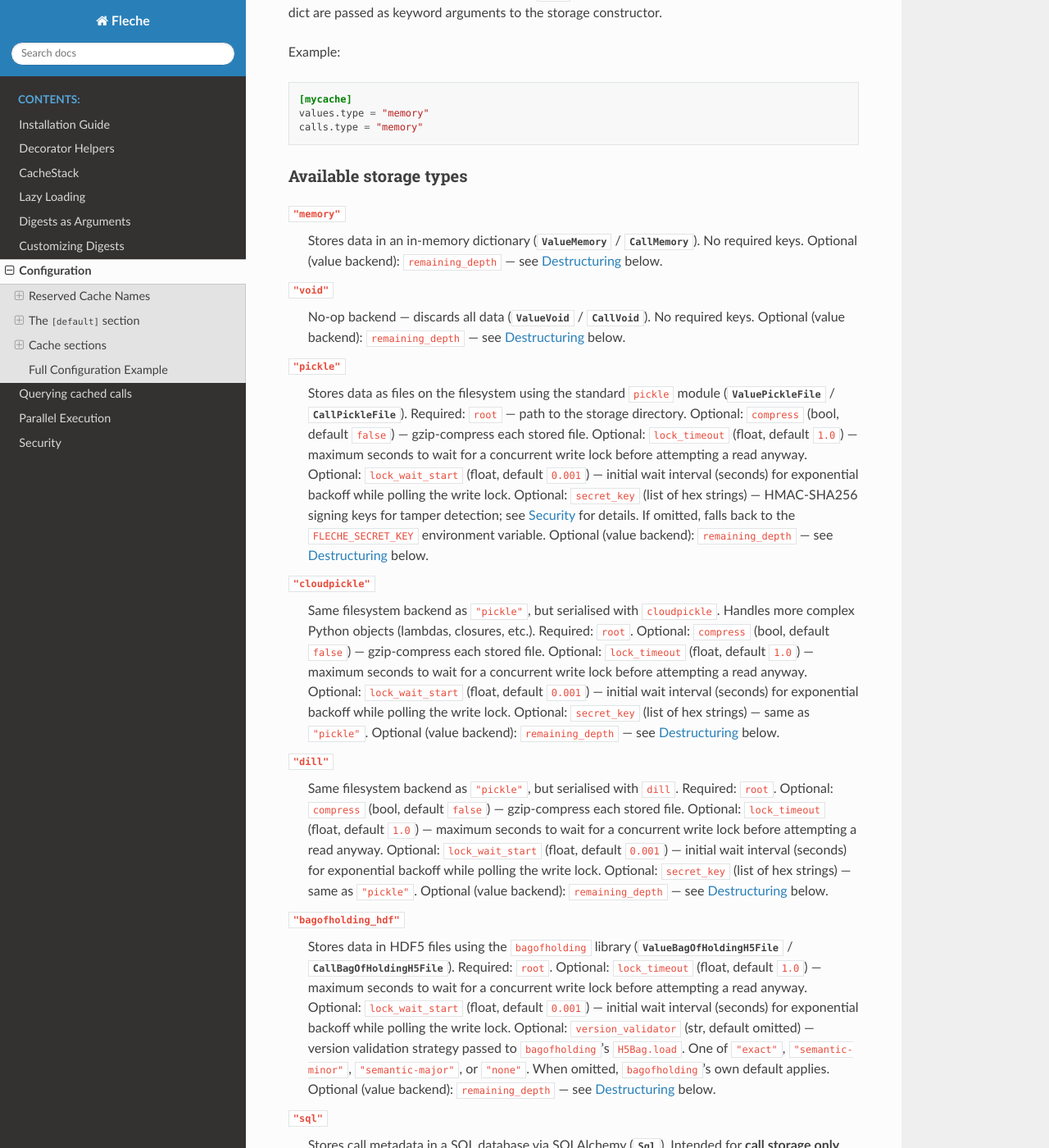
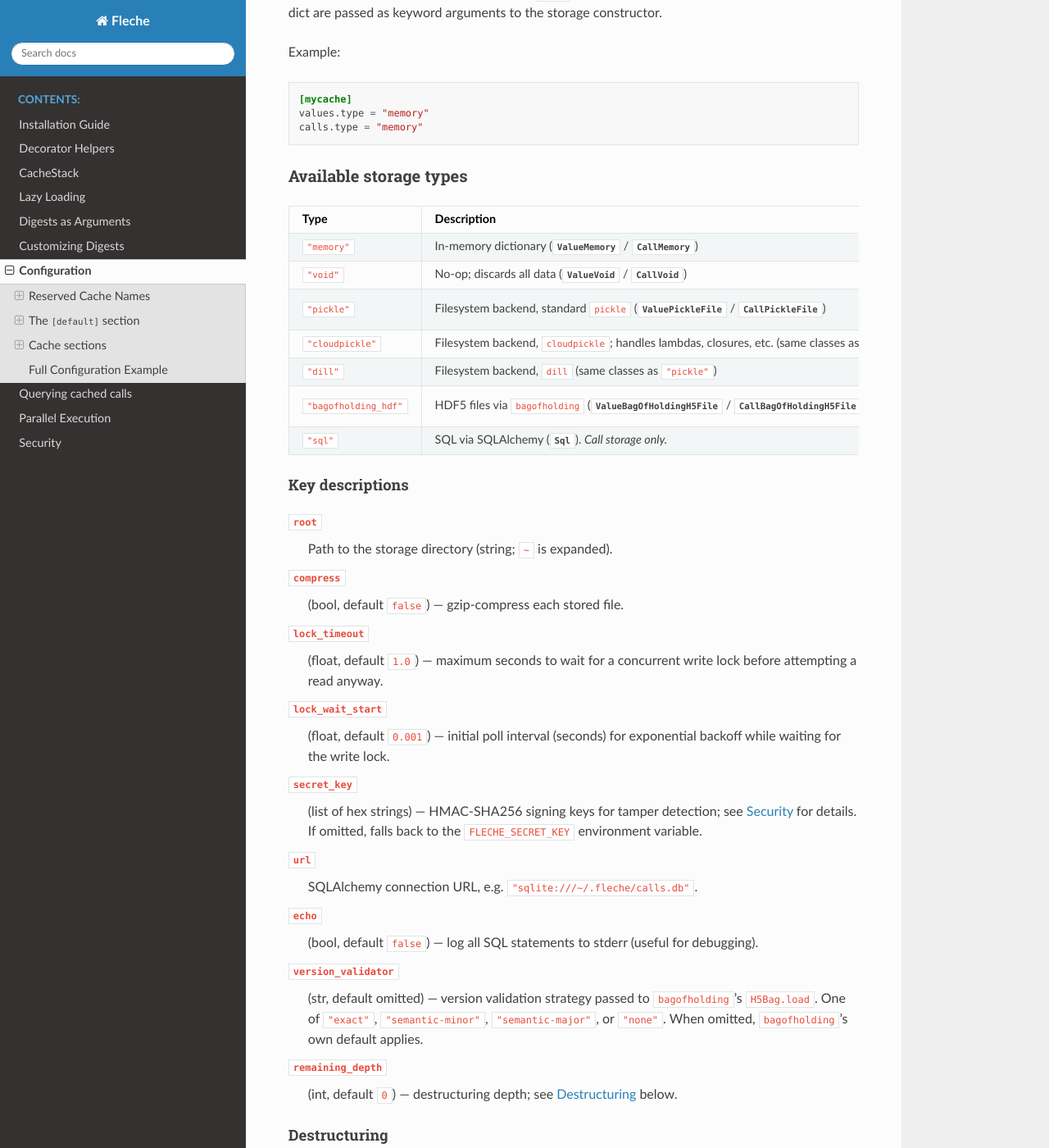
Before and after one commit to pmrv/fleche, a Sphinx documentation site: the page built from docs/configuration.rst, in a window 1280 px wide and 1400 px high, scrolled down 1999 px. Shown: the whole window at 82% size. Built offline with Sphinx 7.4.7 and the Read the Docs theme 3.1.0, drawn with Linux system fonts in a browser that asks for light colours; pages that are not in the unit, such as notebooks, are missing from menus; some of the changed text lies outside the part shown.

Commit message:
docs: reformat storage types as list-table; fix void/memory remaining… (#372)
…_depth docs

- configuration.rst: replace definition-list with a list-table for quick
reference, followed by a single "Key descriptions" section to avoid
repeating each optional key per backend
- configuration.rst: remove erroneous `remaining_depth` entry for "void"
(ValueVoid does not use DestructuringMixin)
- security.rst: fix "Backward Compatibility" heading underline (was 20
dashes for a 22-character title — RST syntax error)
- config.py docstring: remove `remaining_depth` from "void" to match
code
- config.py: pass **d in the "memory" storage_from_config case so that
`remaining_depth` is actually forwarded to ValueMemory (was silently
ignored before)

Co-authored-by: claude[bot] <41898282+claude[bot]@users.noreply.github.com>

```diff
--- a/docs/configuration.rst
+++ b/docs/configuration.rst
@@ -98,78 +98,90 @@ Example:
 Available storage types
 ~~~~~~~~~~~~~~~~~~~~~~~
 
-``"memory"``
-    Stores data in an in-memory dictionary
-    (:class:`~fleche.storage.ValueMemory` / :class:`~fleche.storage.CallMemory`).
-    No required keys.
-    Optional (value backend): ``remaining_depth`` — see `Destructuring`_ below.
+.. list-table::
+   :header-rows: 1
+   :widths: 20 35 15 30
 
-``"void"``
-    No-op backend — discards all data
-    (:class:`~fleche.storage.ValueVoid` / :class:`~fleche.storage.CallVoid`).
-    No required keys.
-    Optional (value backend): ``remaining_depth`` — see `Destructuring`_ below.
+   * - Type
+     - Description
+     - Required
+     - Optional
+   * - ``"memory"``
+     - In-memory dictionary
+       (:class:`~fleche.storage.ValueMemory` / :class:`~fleche.storage.CallMemory`)
+     - —
+     - ``remaining_depth`` *(value only)*
+   * - ``"void"``
+     - No-op; discards all data
+       (:class:`~fleche.storage.ValueVoid` / :class:`~fleche.storage.CallVoid`)
+     - —
+     - —
+   * - ``"pickle"``
+     - Filesystem backend, standard ``pickle``
+       (:class:`~fleche.storage.ValuePickleFile` / :class:`~fleche.storage.CallPickleFile`)
+     - ``root``
+     - ``compress``, ``lock_timeout``, ``lock_wait_start``,
+       ``secret_key``, ``remaining_depth`` *(value only)*
+   * - ``"cloudpickle"``
+     - Filesystem backend, ``cloudpickle``; handles lambdas, closures, etc.
+       (same classes as ``"pickle"``)
+     - ``root``
+     - same as ``"pickle"``
+   * - ``"dill"``
+     - Filesystem backend, ``dill``
+       (same classes as ``"pickle"``)
+     - ``root``
+     - same as ``"pickle"``
+   * - ``"bagofholding_hdf"``
+     - HDF5 files via ``bagofholding``
+       (:class:`~fleche.storage.ValueBagOfHoldingH5File` /
+       :class:`~fleche.storage.CallBagOfHoldingH5File`)
+     - ``root``
+     - ``lock_timeout``, ``lock_wait_start``,
+       ``version_validator``, ``remaining_depth`` *(value only)*
+   * - ``"sql"``
+     - SQL via SQLAlchemy (:class:`~fleche.storage.Sql`).
+       *Call storage only.*
+     - ``url``
+     - ``echo``
 
-``"pickle"``
-    Stores data as files on the filesystem using the standard ``pickle`` module
-    (:class:`~fleche.storage.ValuePickleFile` / :class:`~fleche.storage.CallPickleFile`).
-    Required: ``root`` — path to the storage directory.
-    Optional: ``compress`` (bool, default ``false``) — gzip-compress each stored file.
-    Optional: ``lock_timeout`` (float, default ``1.0``) — maximum seconds to wait for
-    a concurrent write lock before attempting a read anyway.
-    Optional: ``lock_wait_start`` (float, default ``0.001``) — initial wait interval
-    (seconds) for exponential backoff while polling the write lock.
-    Optional: ``secret_key`` (list of hex strings) — HMAC-SHA256 signing keys for
-    tamper detection; see :doc:`security` for details.  If omitted, falls back to the
+Key descriptions
+^^^^^^^^^^^^^^^^
+
+``root``
+    Path to the storage directory (string; ``~`` is expanded).
+
+``compress``
+    (bool, default ``false``) — gzip-compress each stored file.
+
+``lock_timeout``
+    (float, default ``1.0``) — maximum seconds to wait for a concurrent write lock
+    before attempting a read anyway.
+
+``lock_wait_start``
+    (float, default ``0.001``) — initial poll interval (seconds) for exponential
+    backoff while waiting for the write lock.
+
+``secret_key``
+    (list of hex strings) — HMAC-SHA256 signing keys for tamper detection;
+    see :doc:`security` for details.  If omitted, falls back to the
     ``FLECHE_SECRET_KEY`` environment variable.
-    Optional (value backend): ``remaining_depth`` — see `Destructuring`_ below.
 
-``"cloudpickle"``
-    Same filesystem backend as ``"pickle"``, but serialised with ``cloudpickle``.
-    Handles more complex Python objects (lambdas, closures, etc.).
-    Required: ``root``.
-    Optional: ``compress`` (bool, default ``false``) — gzip-compress each stored file.
-    Optional: ``lock_timeout`` (float, default ``1.0``) — maximum seconds to wait for
-    a concurrent write lock before attempting a read anyway.
-    Optional: ``lock_wait_start`` (float, default ``0.001``) — initial wait interval
-    (seconds) for exponential backoff while polling the write lock.
-    Optional: ``secret_key`` (list of hex strings) — same as ``"pickle"``.
-    Optional (value backend): ``remaining_depth`` — see `Destructuring`_ below.
+``url``
+    SQLAlchemy connection URL, e.g. ``"sqlite:///~/.fleche/calls.db"``.
 
-``"dill"``
-    Same filesystem backend as ``"pickle"``, but serialised with ``dill``.
-    Required: ``root``.
-    Optional: ``compress`` (bool, default ``false``) — gzip-compress each stored file.
-    Optional: ``lock_timeout`` (float, default ``1.0``) — maximum seconds to wait for
-    a concurrent write lock before attempting a read anyway.
-    Optional: ``lock_wait_start`` (float, default ``0.001``) — initial wait interval
-    (seconds) for exponential backoff while polling the write lock.
-    Optional: ``secret_key`` (list of hex strings) — same as ``"pickle"``.
-    Optional (value backend): ``remaining_depth`` — see `Destructuring`_ below.
+``echo``
+    (bool, default ``false``) — log all SQL statements to stderr (useful for
+    debugging).
 
-``"bagofholding_hdf"``
-    Stores data in HDF5 files using the ``bagofholding`` library
-    (:class:`~fleche.storage.ValueBagOfHoldingH5File` /
-    :class:`~fleche.storage.CallBagOfHoldingH5File`).
-    Required: ``root``.
-    Optional: ``lock_timeout`` (float, default ``1.0``) — maximum seconds to wait for
-    a concurrent write lock before attempting a read anyway.
-    Optional: ``lock_wait_start`` (float, default ``0.001``) — initial wait interval
-    (seconds) for exponential backoff while polling the write lock.
-    Optional: ``version_validator`` (str, default omitted) — version validation
-    strategy passed to ``bagofholding``'s ``H5Bag.load``.  One of ``"exact"``,
+``version_validator``
+    (str, default omitted) — version validation strategy passed to
+    ``bagofholding``'s ``H5Bag.load``.  One of ``"exact"``,
     ``"semantic-minor"``, ``"semantic-major"``, or ``"none"``.  When omitted,
     ``bagofholding``'s own default applies.
-    Optional (value backend): ``remaining_depth`` — see `Destructuring`_ below.
 
-``"sql"``
-    Stores call metadata in a SQL database via SQLAlchemy
-    (:class:`~fleche.storage.Sql`).
-    Intended for **call storage only**.
-    Required: ``url`` — a SQLAlchemy connection URL, e.g.
-    ``"sqlite:///~/.fleche/calls.db"``.
-    Optional: ``echo`` (bool, default ``false``) — if ``true``, log all SQL statements
-    (useful for debugging).
+``remaining_depth``
+    (int, default ``0``) — destructuring depth; see `Destructuring`_ below.
 
 Destructuring
 ^^^^^^^^^^^^^
--- a/docs/security.rst
+++ b/docs/security.rst
@@ -39,7 +39,7 @@ Both sources use the same key format and normalization logic: any ``bytes`` valu
 When enabled, ``fleche`` will compute an HMAC-SHA256 signature for all newly cached data and append it to the file as a 64-byte hex string. Upon loading, ``fleche`` separates the signature and verifies the integrity of the data. If the signature is invalid or missing entirely from a modified file, a ``KeyError`` is raised, effectively treating the entry as a cache miss.
 
 Backward Compatibility
---------------------
+----------------------
 
 The signing implementation is designed to be partially backward compatible. Signatures are appended to the *end* of the ``pickle`` byte stream.
 
```
Also changed, not shown: 1 other file.
